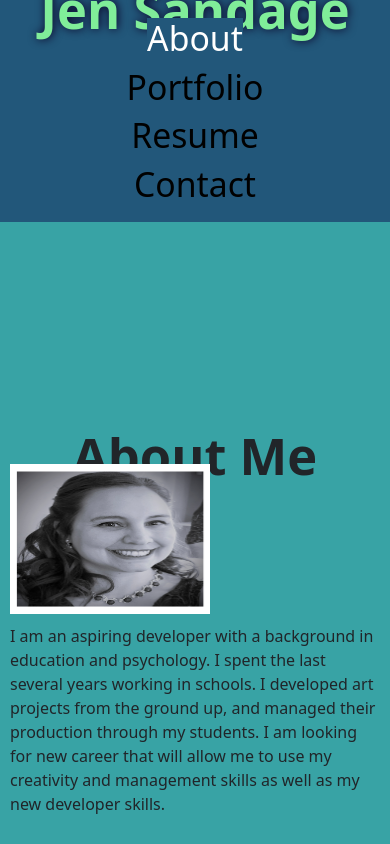
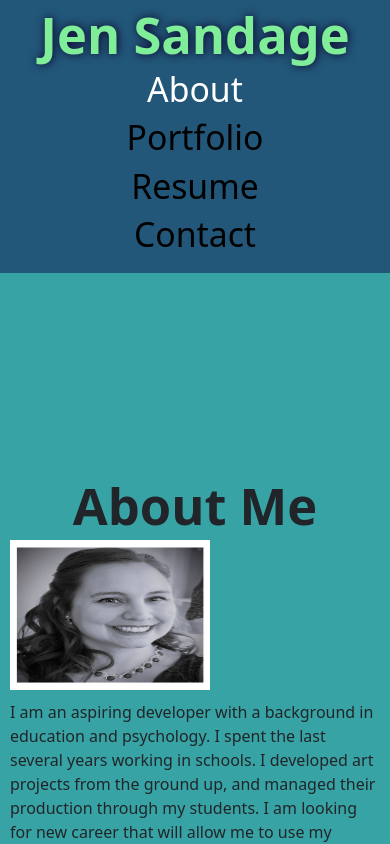
Before and after one commit to jensandage1/React-Portfolio, a React (Create React App) app in the folder portfolio/: page / in a window 390 px wide. Shown: the top 844 px of the page. Built offline with nearby package versions, Linux system fonts and the light colour scheme.

Commit message:
nav bar wasn't done, but now it is.

```diff
--- a/portfolio/src/styles/Nav.css
+++ b/portfolio/src/styles/Nav.css
@@ -17,13 +17,13 @@
     background-color: #22577A;
   }
 
-  @media (max-width: 490px) {
+  @media (max-width: 495px) {
     .nav {
       display: flex;
       flex-direction: column;
     }
     h1{
-      line-height: 0
+      line-height: 1
     }
   }
 
```
